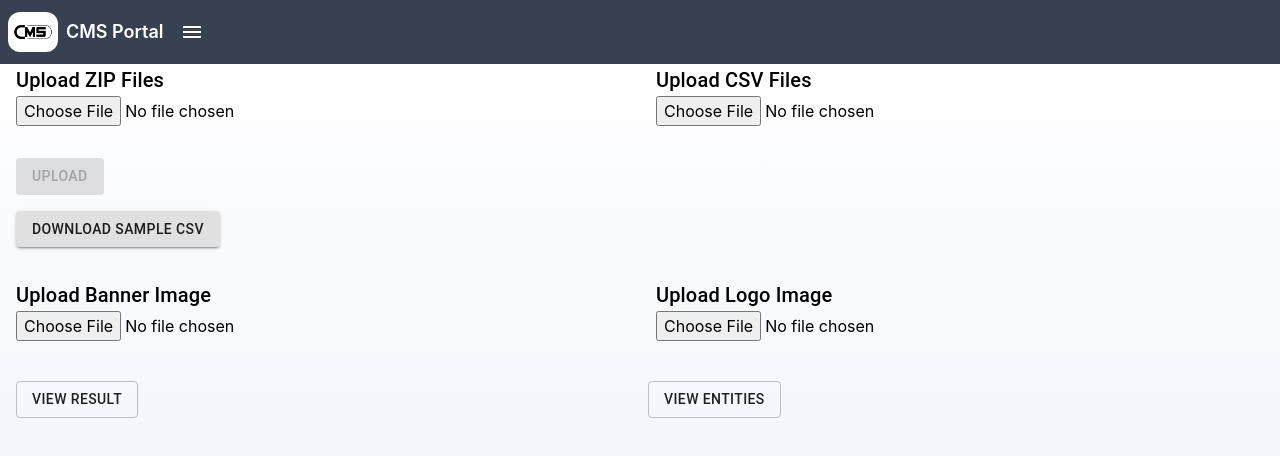
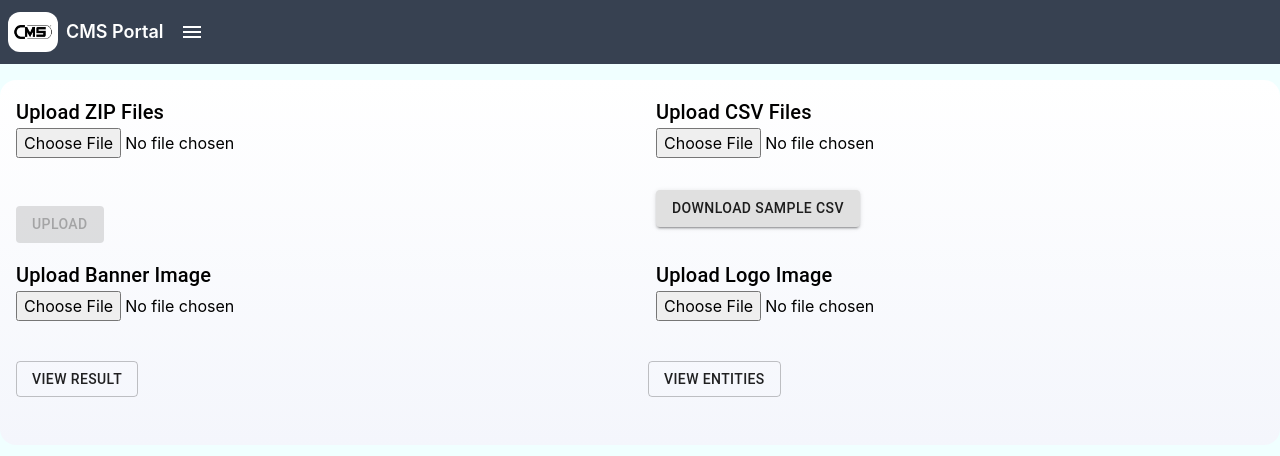
Before and after one commit to BNG-APP/CMS-Frontend, a React (Vite) app: page /swipe4win/MultiQuestion in a window 1280 px wide. Shown: the top 456 px of the page. Built offline with nearby package versions, Linux system fonts and the light colour scheme.

Commit message:
update design for multi question page

```diff
--- a/src/Component/Swipe4win/MultiQuestion.jsx
+++ b/src/Component/Swipe4win/MultiQuestion.jsx
@@ -15,7 +15,7 @@ import useFetch from "../../Utilities/useFetch";
 
 const useStyles = makeStyles((theme) => ({
   root: {
-    marginTop: theme.spacing(6),
+    marginTop: theme.spacing(10),
     background: "linear-gradient(180deg, #FFFFFF 0%, #F4F6FC 100%)",
     padding: theme.spacing(2),
     color: "black",
@@ -34,6 +34,7 @@ const useStyles = makeStyles((theme) => ({
   uploadButton: {
     marginTop: theme.spacing(2),
   },
+
 }));
 
 function MultiQuestion() {
@@ -119,7 +120,7 @@ function MultiQuestion() {
   };
 console.log(logoUpload,BannerUpload);
   return (
-    <div>
+    <div >
       <Header />
       <Container className={classes.root}>
         <Grid container spacing={4} alignItems="center">
@@ -146,6 +147,8 @@ console.log(logoUpload,BannerUpload);
             </div>
           </Grid>
         </Grid>
+        <Grid container spacing={4}>
+        <Grid item xs={12} sm={6}>
         <Button
           variant="contained"
           onClick={uploadApi}
@@ -154,11 +157,13 @@ console.log(logoUpload,BannerUpload);
         >
           Upload
         </Button>
-        <div className={classes.section}>
+        </Grid>
+        <Grid item xs={12} sm={6}>
           <Button variant="contained" onClick={handleDownload}>
             Download Sample CSV
           </Button>
-        </div>
+       </Grid>
+        </Grid>
         <Grid container spacing={4}>
           <Grid item xs={12} sm={6}>
             <div className={classes.imageUpload}>
```
